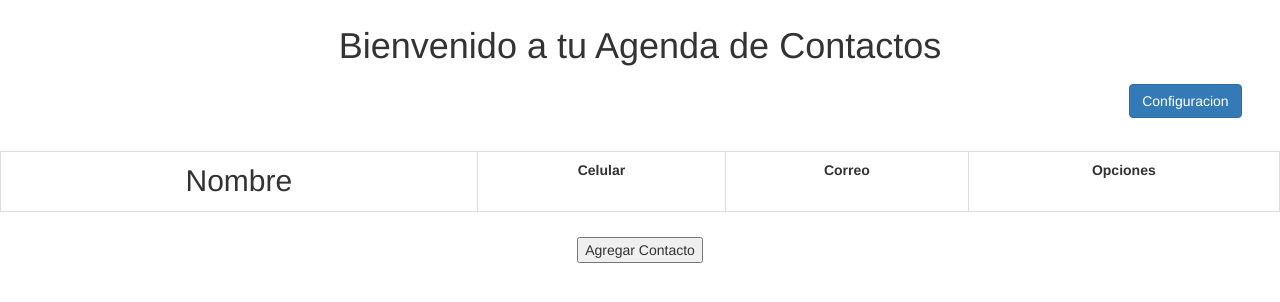
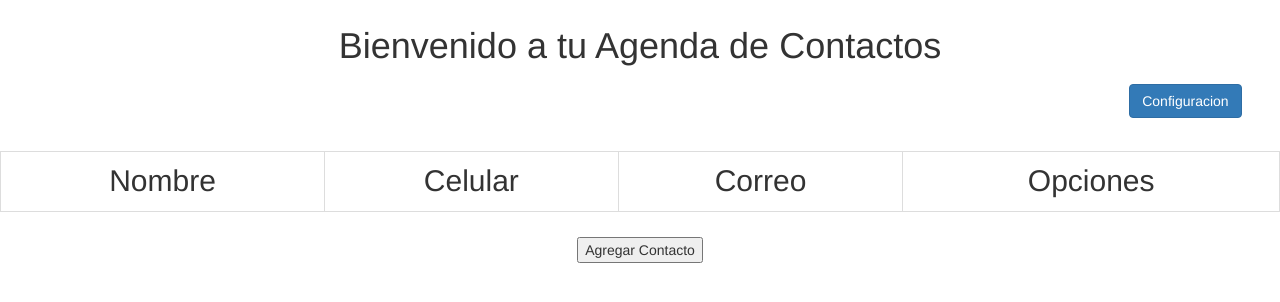
Before and after one commit to lshinigamyl/AgendaTelefonica_php, a PHP site: page / in a window 1280 px wide. Shown: the top 302 px of the page. Run offline with PHP 8.4, Linux system fonts and the light colour scheme; data that the repository does not hold is empty.

Commit message:
borrando table de la copia

```diff
--- a/index.php
+++ b/index.php
@@ -24,15 +24,13 @@ include './System/Conexion.php';
         <br/>
         <table class="table table-hover table-bordered">
             <tr>
-                <th class="text-center h2"> Nombre </th> <th class="text-center" > Celular </th> <th class="text-center"> Correo </th> <th class="text-center"> Opciones </th>
+                <th class="text-center h2"> Nombre </th> <th class="text-center h2" > Celular </th> <th class="text-center h2"> Correo </th> <th class="text-center h2"> Opciones </th>
             </tr>
             <?php
                    while ($row = mysqli_fetch_array($conexion->getPeticion())) {
-                   echo '<table style:"border:5px;">';
                    echo '<tr>';
                    echo '<td class="text-center">'.$row[0].'</td><td class="text-center">'.$row[1].'</td><td class="text-center">'.$row[2].'</td><td class="text-center"><a>Eliminar</a><br><a>Modificar</a></td>';
                    echo '</tr>';
-                   echo '<table>';
            }
            $conexion->CerrarConexion();
            ?>
```
